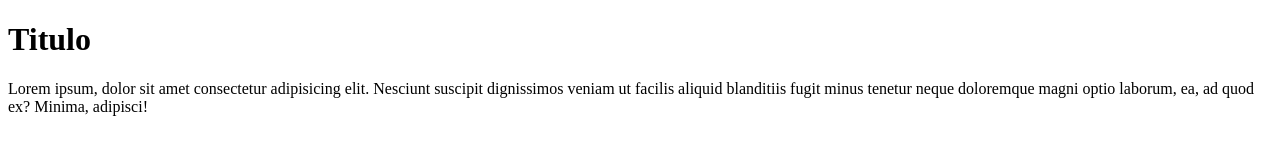
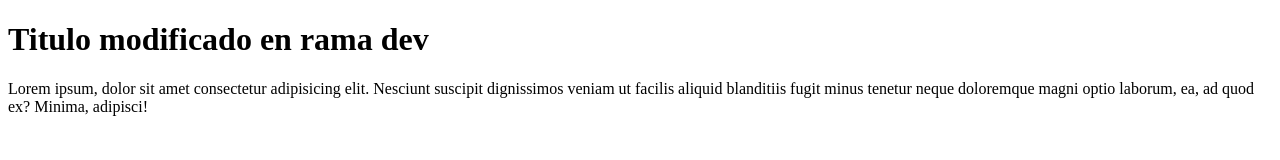
Before and after one commit to CtianXM/EjerciciosGit, a plain HTML site: page index.html in a window 1280 px wide. Drawn offline with Linux system fonts and the light colour scheme.

Commit message:
Se modifica titulo en rama dev

```diff
--- a/index.html
+++ b/index.html
@@ -10,12 +10,13 @@
 
 <body>
     <h1>
-        Titulo
+        Titulo modificado en rama dev
     </h1>
     <p>
         Lorem ipsum, dolor sit amet consectetur adipisicing elit. Nesciunt suscipit dignissimos veniam ut facilis aliquid blanditiis fugit minus tenetur neque doloremque magni optio laborum, ea, ad quod ex? Minima, adipisci!
     </p>
 
+
 </body>
 
 </html>
```
